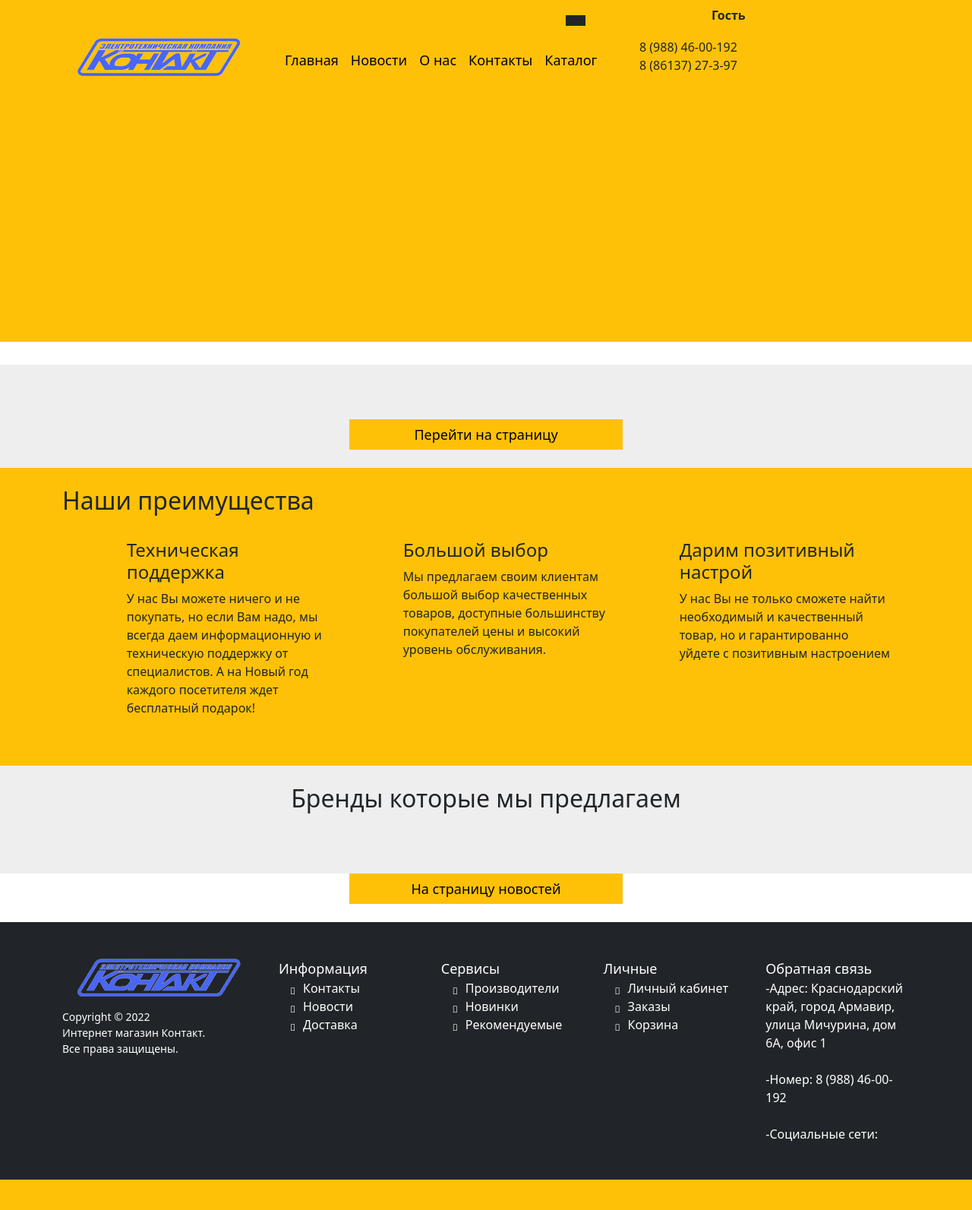
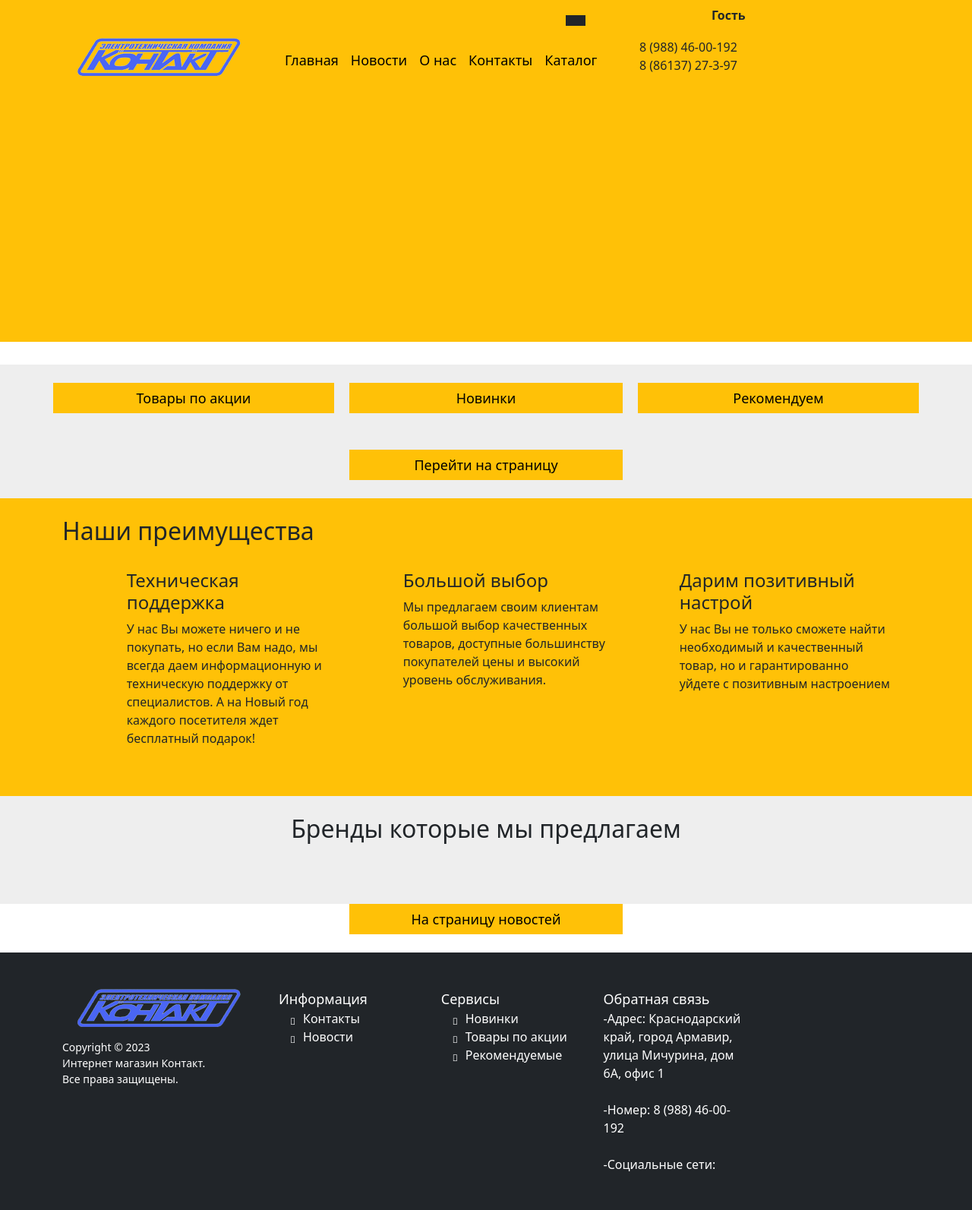
Before and after one commit to Harucahotaru/kontakt, a Yii app: template views/site/index.php in a window 1280 px wide. Shown: the whole page at 76% size. Before the commit the page ends 1553 px from the top, so only its background shows below. Run offline with PHP 8.4 and a stand-in for Yii, Linux system fonts and the light colour scheme; the template is opened without the code that fills it, so the values that code supplies are empty; some libraries are stand-ins or nearby versions.

Commit message:
добавила функционал для поиска товаров по системным категориям (акции, новинки, рекомендуем)

```diff
--- a/views/catalog/index.php
+++ b/views/catalog/index.php
@@ -3,7 +3,10 @@
 use app\widgets\ProductsList;
 
 /* @var $this yii\web\View */
+
 /* @var $searchString */
+
+/* @var $systemCategory */
 
 $urlPattern = "/catalog";
 $this->params['breadcrumbs'] = isset($model)
@@ -35,7 +38,8 @@ $this->params['breadcrumbs'] = isset($model)
         <?= ProductsList::widget(
             [
                 'categoryId' => isset($model) ? $model->id : null,
-                'searchString' => isset($searchString) ? $searchString : null
+                'searchString' => isset($searchString) ? $searchString : null,
+                'systemCategory' => isset($systemCategory) ? $systemCategory : null,
             ]
         ) ?>
     </div>
--- a/views/footer/footer.php
+++ b/views/footer/footer.php
@@ -6,7 +6,7 @@
                     <img src="\upload\images\logo.png" class="top-menu-item-logo">
                 </a>
                 <div class="text-white menu-text-size-secondary py-3">
-                    Copyright © 2022 <br/>
+                    Copyright © 2023 <br/>
                     Интернет магазин Контакт. <br/>
                     Все права защищены.
                 </div>
@@ -17,44 +17,47 @@
                         <div class="menu-text-size-title text-white">Информация</div>
                         <ul>
                             <li>
-                                <a class="footer-list-text" href="#">Контакты</a>
+                                <a class="footer-list-text" href="/contacts">Контакты</a>
                             </li>
                             <li>
-                                <a class="footer-list-text" href="#">Новости</a>
+                                <a class="footer-list-text" href="/news">Новости</a>
                             </li>
-                            <li>
-                                <a class="footer-list-text" href="#">Доставка</a>
-                            </li>
+<!--                            <li>-->
+<!--                                <a class="footer-list-text" href="#">Доставка</a>-->
+<!--                            </li>-->
                         </ul>
                     </div>
                     <div class="col-lg-3">
                         <div class="menu-text-size-title text-white">Сервисы</div>
                         <ul>
+<!--                            <li>-->
+<!--                                <a class="footer-list-text" href="#">Производители</a>-->
+<!--                            </li>-->
                             <li>
-                                <a class="footer-list-text" href="#">Производители</a>
+                                <a class="footer-list-text" href="/catalog/new-products">Новинки</a>
                             </li>
                             <li>
-                                <a class="footer-list-text" href="#">Новинки</a>
+                                <a class="footer-list-text" href="/catalog/sale">Товары по акции</a>
                             </li>
                             <li>
-                                <a class="footer-list-text" href="#">Рекомендуемые</a>
+                                <a class="footer-list-text" href="/catalog/handshake">Рекомендуемые</a>
                             </li>
                         </ul>
                     </div>
-                    <div class="col-lg-3">
-                        <div class="menu-text-size-title text-white">Личные</div>
-                        <ul>
-                            <li>
-                                <a class="footer-list-text" href="#">Личный кабинет</a>
-                            </li>
-                            <li>
-                                <a class="footer-list-text" href="#">Заказы</a>
-                            </li>
-                            <li>
-                                <a class="footer-list-text" href="#">Корзина</a>
-                            </li>
-                        </ul>
-                    </div>
+<!--                    <div class="col-lg-3">-->
+<!--                        <div class="menu-text-size-title text-white">Личные</div>-->
+<!--                        <ul>-->
+<!--                            <li>-->
+<!--                                <a class="footer-list-text" href="#">Личный кабинет</a>-->
+<!--                            </li>-->
+<!--                            <li>-->
+<!--                                <a class="footer-list-text" href="#">Заказы</a>-->
+<!--                            </li>-->
+<!--                            <li>-->
+<!--                                <a class="footer-list-text" href="#">Корзина</a>-->
+<!--                            </li>-->
+<!--                        </ul>-->
+<!--                    </div>-->
                     <div class="col-lg-3">
                         <div class="menu-text-size-title text-white">Обратная связь</div>
                         <div class="text-white">
--- a/views/site/index.php
+++ b/views/site/index.php
@@ -10,23 +10,23 @@ $this->title = 'Контакт "Электротовары"';
 ?>
     <div class="container-grey container-100">
         <div class="container container-grey py-4 ">
-<!--            <div class="row text-center ">-->
-<!--                <a class="col-lg-4 menu-text-size-title p-0 " href="#">-->
-<!--                    <div class="bg-warning products-button-r products-button">-->
-<!--                        <div>Товары по акции</div>-->
-<!--                    </div>-->
-<!--                </a>-->
-<!--                <a class="col-lg-4 menu-text-size-title p-0 " href="#">-->
-<!--                    <div class="bg-warning products-button-c products-button">-->
-<!--                        <div>Новинки</div>-->
-<!--                    </div>-->
-<!--                </a>-->
-<!--                <a class="col-lg-4 menu-text-size-title p-0 " href="#">-->
-<!--                    <div class="bg-warning products-button-l products-button">-->
-<!--                        <div>Рекомендуем</div>-->
-<!--                    </div>-->
-<!--                </a>-->
-<!--            </div>-->
+            <div class="row text-center">
+                <a class="col-lg-4 menu-text-size-title p-0 " href="/catalog/sale" style="cursor: default; pointer-events: none">
+                    <div class="bg-warning products-button-r products-button">
+                        <div>Товары по акции</div>
+                    </div>
+                </a>
+                <a class="col-lg-4 menu-text-size-title p-0 " href="/catalog/new-products">
+                    <div class="bg-warning products-button-c products-button">
+                        <div>Новинки</div>
+                    </div>
+                </a>
+                <a class="col-lg-4 menu-text-size-title p-0 " href="/catalog/handshake" style="cursor: default; pointer-events: none">
+                    <div class="bg-warning products-button-l products-button">
+                        <div>Рекомендуем</div>
+                    </div>
+                </a>
+            </div>
             <div class="py-4">
                 <?= ProductsList::widget(['maxPagination' => 8]) ?>
             </div>
--- a/widgets/ProductsList.php
+++ b/widgets/ProductsList.php
@@ -14,6 +14,8 @@ class ProductsList extends Widget
 
     public ?string $searchString = null;
 
+    public ?string $systemCategory = null;
+
     public function init()
     {
         parent::init();
@@ -28,6 +30,7 @@ class ProductsList extends Widget
             'products'  => $products,
             'pagination' => $this->maxPagination,
             'searchString' => $this->searchString,
+            'systemCategory' => $this->systemCategory,
         ]);
     }
 }
```
Also changed, not shown: controllers/CatalogController.php (+22 -5 lines), exceptions/ProductException.php (added, +11 -0 lines), models/Products.php (+66 -3 lines), widgets/views/products-list/index.php (+9 -1 lines).
